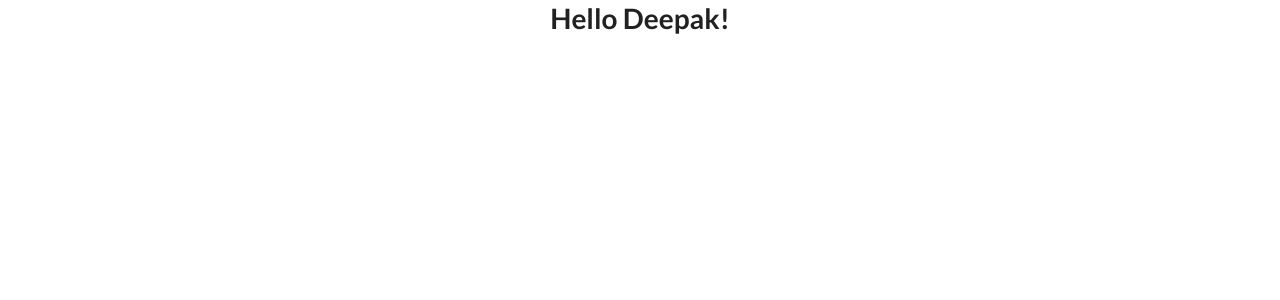
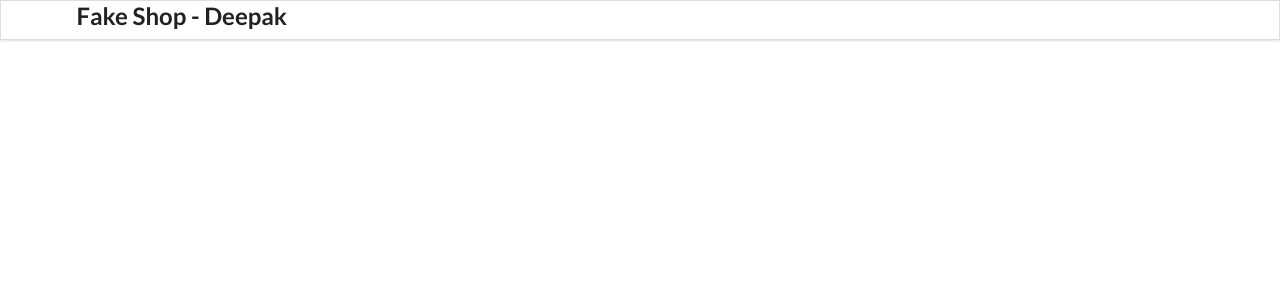
Before and after one commit to saideepakreddy0308/react_redux_basics, a React (Create React App) app: page / in a window 1280 px wide. Shown: the top 300 px of the page. Built offline with nearby package versions, Linux system fonts and the light colour scheme.

Commit message:
Add Routing to Project

```diff
--- a/src/App.js
+++ b/src/App.js
@@ -1,13 +1,31 @@
-import './App.css';
-
+import "./App.css";
+import Header from "./containers/Header";
 // container folder holds all the components
 // redux folder holds all the redux related files
 // redux folder having [ actions, reducers, constants ] folders and store file
 
+// Now, we add routing to our app. We will use react-router-dom for this.
+import { BrowserRouter as Router, Route, Routes } from 'react-router-dom';
+// BrowserRouter is the router component
+// Switch is used to switch between different routes
+// Route is used to define a route
+// We will define routes in App.js
+// We will define components for these routes in containers folder
+
+import ProductListing from "./containers/ProductListing";
+import ProductDetails from "./containers/ProductDetails";
+
 function App() {
   return (
     <div className="App">
-      <h1>Hello Deepak!</h1>
+      <Router>
+      <Header />
+        <Routes>
+          <Route path="/" exact component={ProductListing} />
+          <Route path="/product/:productId" component={ProductDetails} />
+          <Route>404 Not Found!</Route>
+        </Routes>
+      </Router>
     </div>
   );
 }
--- /dev/null
+++ b/src/containers/Header.js
@@ -0,0 +1,15 @@
+import React from "react";
+
+const Header = () => {
+  return (
+    // we write some jsx into it
+    <div className="ui fixed menu">
+      {/* these classes are from semantic ui */}
+      <div div className="ui container center">
+        <h2>Fake Shop - Deepak</h2>
+      </div>
+    </div>
+  );
+};
+
+export default Header;
--- /dev/null
+++ b/src/containers/ProductDetails.js
@@ -0,0 +1,9 @@
+import React from 'react'
+
+const ProductDetails = () => {
+  return (
+    <div>ProductDetails</div>
+  )
+}
+
+export default ProductDetails
--- /dev/null
+++ b/src/containers/ProductListing.js
@@ -0,0 +1,13 @@
+// This is going to have list of our products
+
+import React from 'react';
+
+const ProductListing = () => {
+  return (
+    <div>
+      <h1>Product Listing</h1>
+    </div>
+  );
+}
+
+export default ProductListing;
```
Also changed, not shown: src/containers/ProductComponent.js (added, +9 -0 lines), src/NextStep.txt (added).
